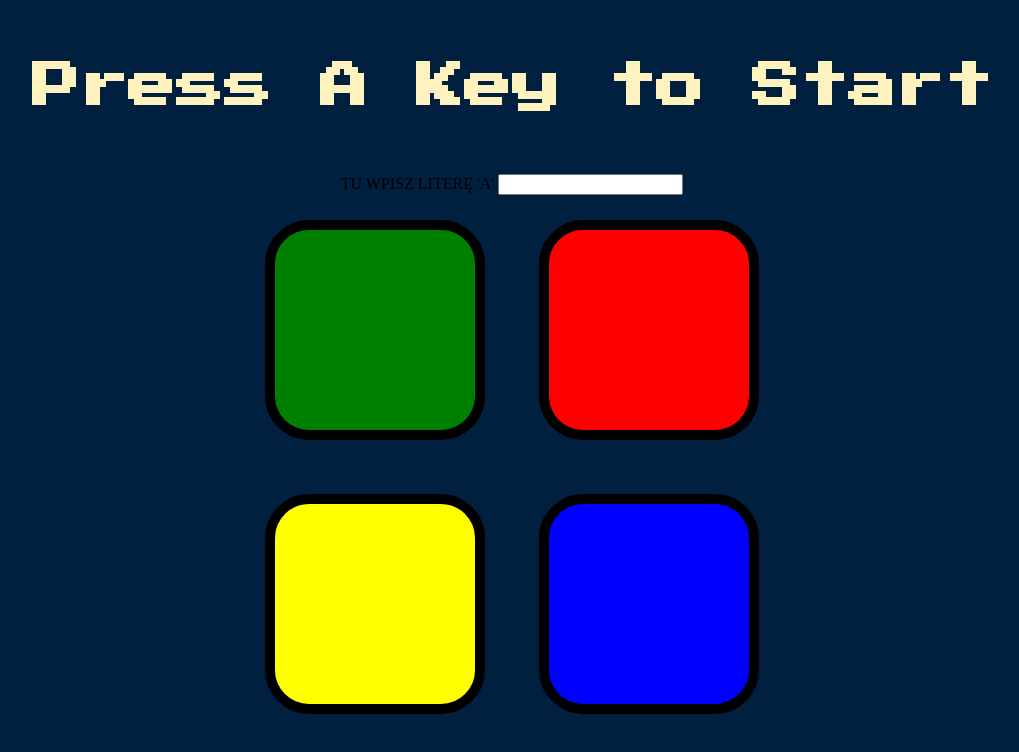
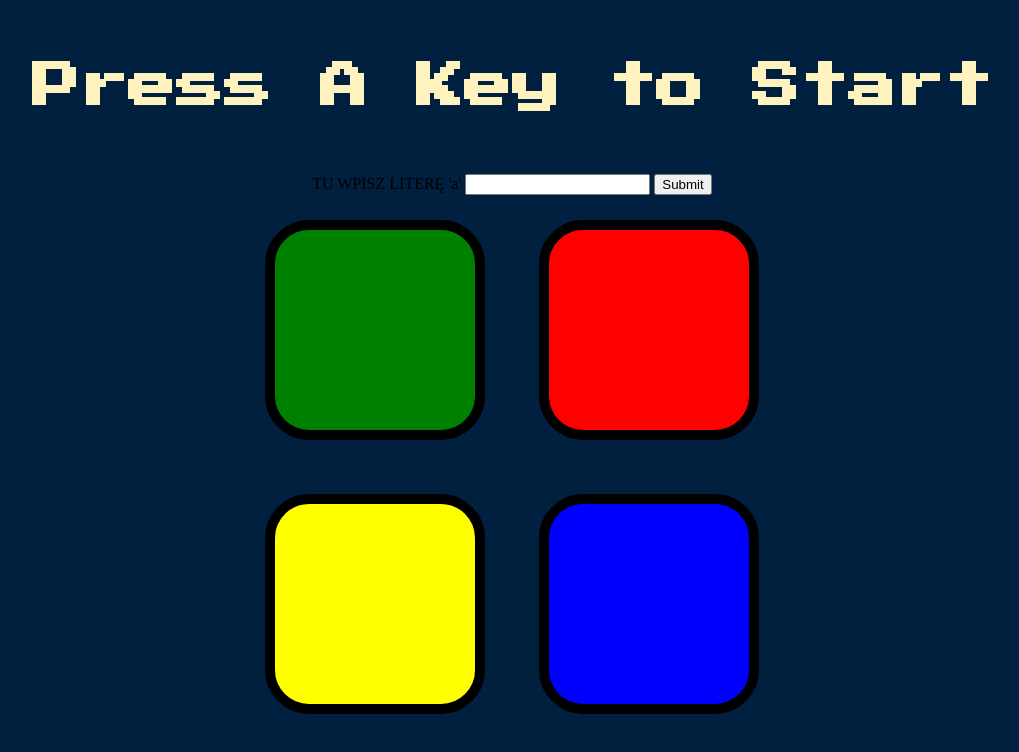
Before and after one commit to piotrmaz/SimonGameChallenge, a plain HTML site: page index.html in a window 1280 px wide. Shown: the whole page, without its empty margins (128-1147 px from the left). Drawn offline with nearby package versions, Linux system fonts and the light colour scheme.

Commit message:
add input

```diff
--- a/index.html
+++ b/index.html
@@ -12,8 +12,9 @@
 <body>
   <h1 id="level-title">Press A Key to Start</h1>
   <div class="mobile">
-    TU WPISZ LITERĘ 'A'
+    TU WPISZ LITERĘ 'a'
     <input type="text" name="char" />
+    <input type="submit" name="OK" />
 
   </div>
   <div class="container">
```
